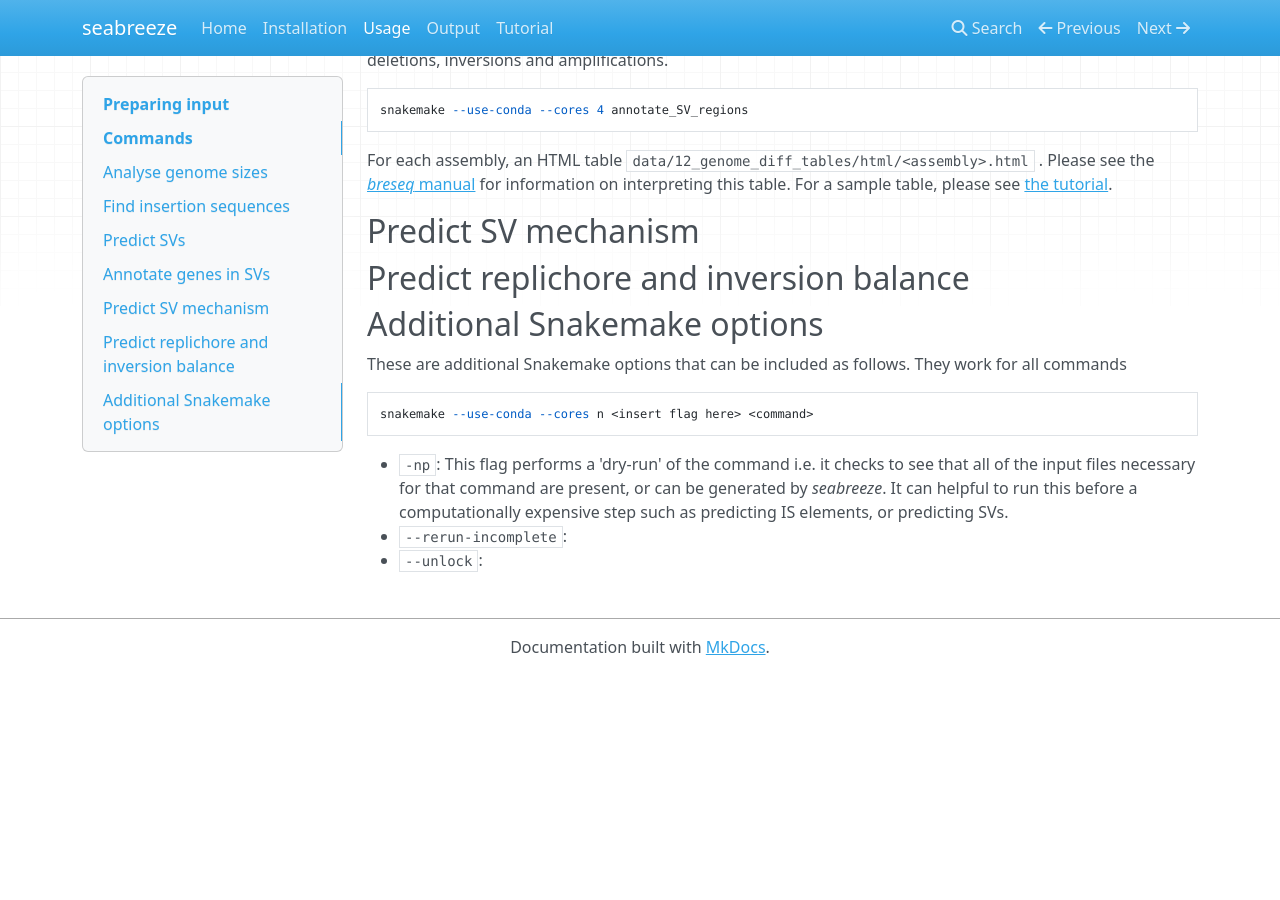
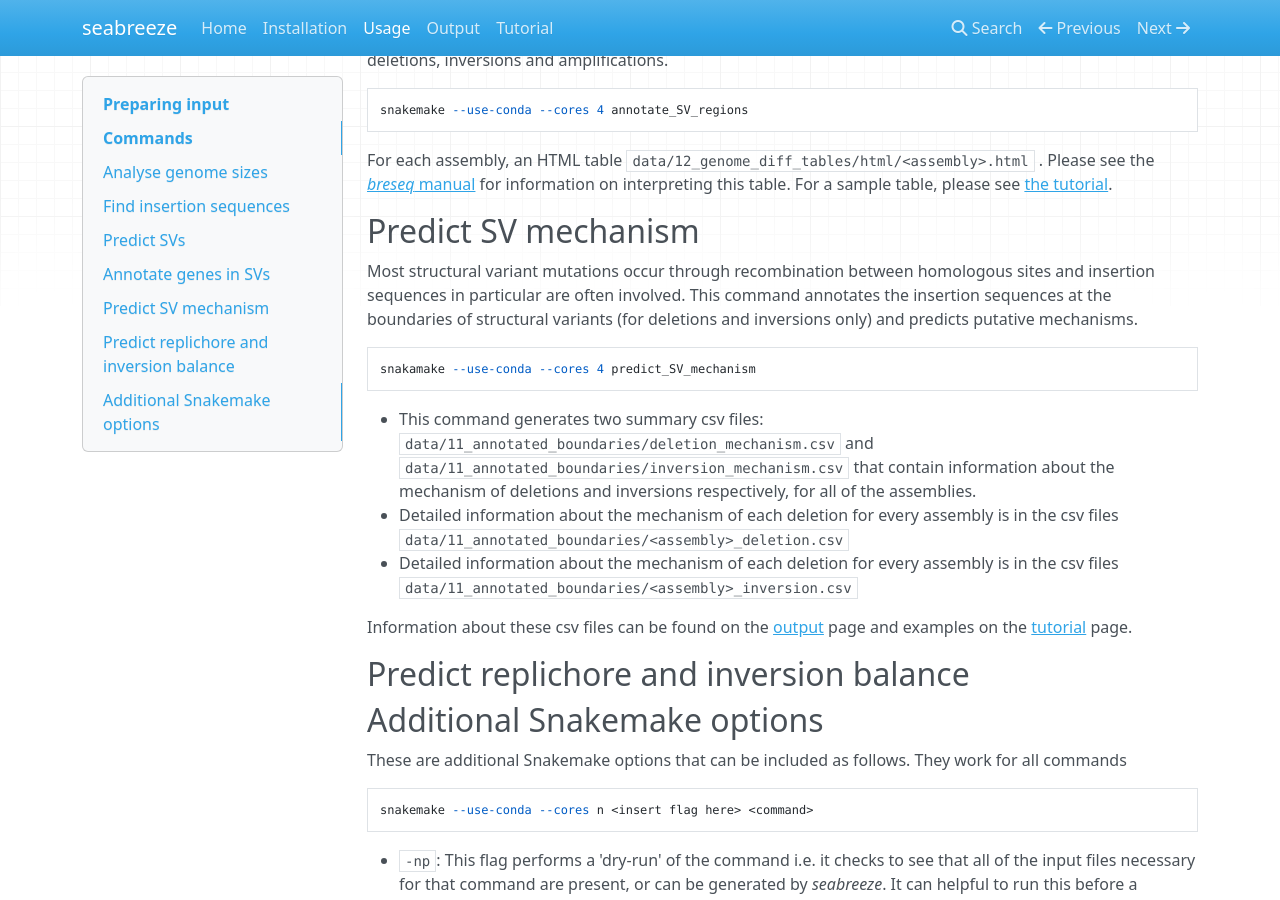
Before and after one commit to barricklab/seabreeze, an MkDocs documentation site: the page built from documentation/docs/usage.md, in a window 1280 px wide and 900 px high, scrolled down 2901 px. Built offline with MkDocs 1.6.1, drawn with Linux system fonts in a browser that asks for light colours; nearby versions of some CDN libraries; before the commit the page ends 3576 px from its top, so only the background shows below that.

Commit message:
update documentation

````diff
--- a/documentation/docs/usage.md
+++ b/documentation/docs/usage.md
@@ -107,7 +107,17 @@ For each assembly, an HTML table `data/12_genome_diff_tables/html/<assembly>.htm
 
 ## Predict SV mechanism
 
+Most structural variant mutations occur through recombination between homologous sites and insertion sequences in particular are often involved. This command annotates the insertion sequences at the boundaries of structural variants (for deletions and inversions only) and predicts putative mechanisms.
 
+```
+snakamake --use-conda --cores 4 predict_SV_mechanism
+```
+
+- This command generates two summary csv files: `data/11_annotated_boundaries/deletion_mechanism.csv` and `data/11_annotated_boundaries/inversion_mechanism.csv` that contain information about the mechanism of deletions and inversions respectively, for all of the assemblies.
+- Detailed information about the mechanism of each deletion for every assembly is in the csv files `data/11_annotated_boundaries/<assembly>_deletion.csv`
+- Detailed information about the mechanism of each deletion for every assembly is in the csv files `data/11_annotated_boundaries/<assembly>_inversion.csv`
+
+Information about these csv files can be found on the [output](output.md) page and examples on the [tutorial](tutorial.md) page.
 
 ## Predict replichore and inversion balance
 
````
Also changed, not shown: documentation/docs/index.md (+1 -1 lines), documentation/docs/tutorial.md (+2 -0 lines).
